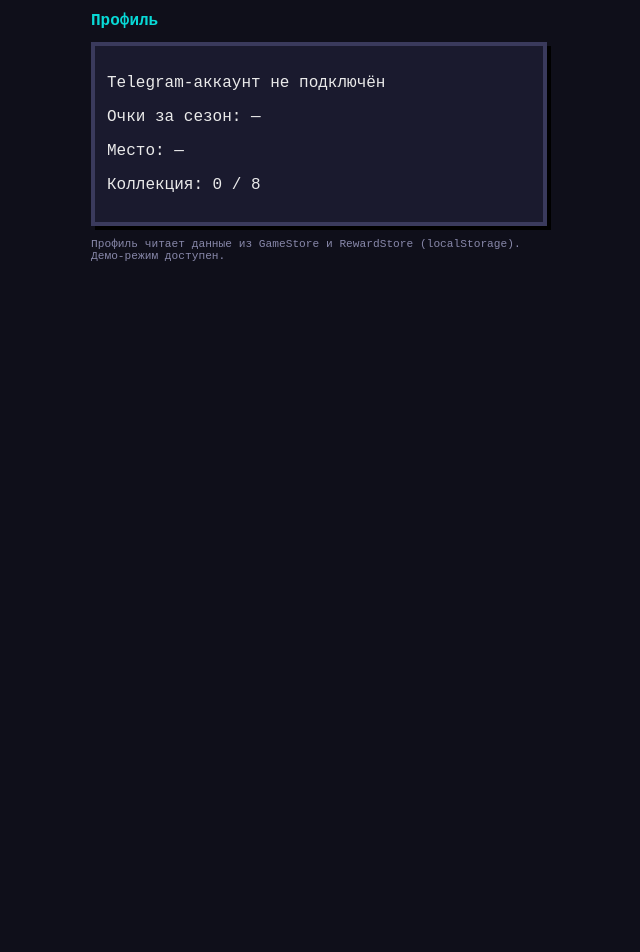
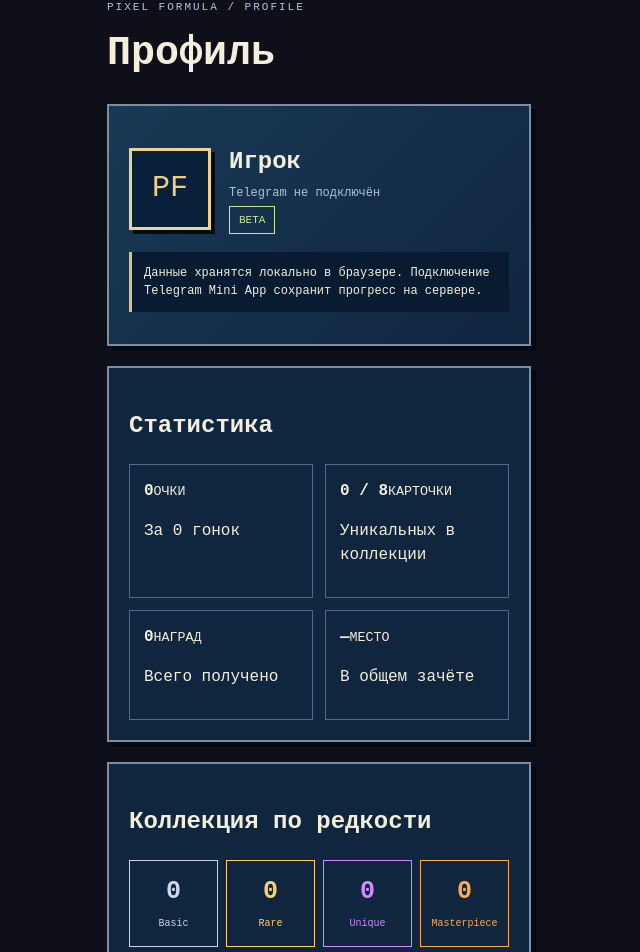
Before and after one commit to git-fomaz/pixel-formula, a React (Vite) app: page /profile in a window 1280 px wide. Shown: the part 211-1163 px from the top of the page, without its empty margins (321-961 px from the left). Before the commit the page ends 800 px from the top, so only its background shows below. Built offline with nearby package versions, Linux system fonts and the light colour scheme.

Commit message:
Restore Profile.tsx from beta 3 design

```diff
--- a/src/pages/Profile.tsx
+++ b/src/pages/Profile.tsx
@@ -1,14 +1,112 @@
+import { useMemo } from 'react';
+import { Link } from 'react-router-dom';
+import { PF_CARDS } from '../data/cards';
+
+function loadSummary() {
+  try {
+    const raw = localStorage.getItem('pf:rewards:v1');
+    if (!raw) return { total: 0, distinct: 0, counts: { Basic: 0, Rare: 0, Unique: 0, Masterpiece: 0 } };
+    const db = JSON.parse(raw);
+    if (db.version !== 1 || !db.awards) return { total: 0, distinct: 0, counts: { Basic: 0, Rare: 0, Unique: 0, Masterpiece: 0 } };
+    const awards = Object.values(db.awards) as any[];
+    const live = awards.filter(a => a && a.demo === false);
+    const known = live.filter(a => PF_CARDS.some(c => c.id === a.cardId));
+    const distinct = new Set(known.map(a => a.cardId)).size;
+    const counts: Record<string, number> = { Basic: 0, Rare: 0, Unique: 0, Masterpiece: 0 };
+    for (const a of known) {
+      const c = PF_CARDS.find(x => x.id === a.cardId);
+      if (c) counts[c.rarity]++;
+    }
+    return { total: known.length, distinct, counts };
+  } catch {
+    return { total: 0, distinct: 0, counts: { Basic: 0, Rare: 0, Unique: 0, Masterpiece: 0 } };
+  }
+}
+
+function loadPoints() {
+  let total = 0;
+  let races = 0;
+  try {
+    for (let i = 0; i < localStorage.length; i++) {
+      const k = localStorage.key(i);
+      if (k?.startsWith('pf:race-result:v1:')) {
+        const v = JSON.parse(localStorage.getItem(k) || '{}');
+        if (typeof v.points === 'number') {
+          total += v.points;
+          races++;
+        }
+      }
+    }
+  } catch {}
+  return { total, races };
+}
+
+const rarityStyle: Record<string, React.CSSProperties> = {
+  Basic: { color: '#c8d8e9', borderColor: '#c8d8e9' },
+  Rare: { color: '#ffd069', borderColor: '#ffd069' },
+  Unique: { color: '#d08bff', borderColor: '#d08bff' },
+  Masterpiece: { color: '#ffac46', borderColor: '#ffac46' },
+};
+
 export default function Profile() {
+  const rewards = useMemo(loadSummary, []);
+  const pts = useMemo(loadPoints, []);
+
   return (
-    <div className="pixel-page">
-      <h2>Профиль</h2>
-      <div className="pixel-card">
-        <p>Telegram-аккаунт не подключён</p>
-        <p>Очки за сезон: —</p>
-        <p>Место: —</p>
-        <p>Коллекция: 0 / 8</p>
+    <div style={{ maxWidth: 760, margin: '0 auto', padding: '16px 16px 26px', color: '#f4eedc', fontFamily: "'Courier New', monospace", lineHeight: 1.5 }}>
+      <div style={{ fontSize: 11, letterSpacing: 2, color: '#b3c6df' }}>PIXEL FORMULA / PROFILE</div>
+      <h1 style={{ fontSize: 'clamp(26px,7vw,40px)', margin: '8px 0 14px' }}>Профиль</h1>
+
+      <section style={{ ...panel, background: 'linear-gradient(135deg,#193956,#10253e)' }}>
+        <div style={{ display: 'flex', gap: 18, alignItems: 'center', margin: '18px 0' }}>
+          <div style={{ flex: '0 0 82px', height: 82, display: 'grid', placeItems: 'center', border: '3px solid #edd38d', background: '#09203a', fontSize: 30, color: '#edcf7e', boxShadow: '4px 4px #030b16' }}>
+            PF
+          </div>
+          <div>
+            <h2 style={{ margin: 0 }}>Игрок</h2>
+            <p style={{ color: '#afc1d7', fontSize: 12, margin: '4px 0' }}>Telegram не подключён</p>
+            <span style={{ display: 'inline-block', padding: '5px 9px', border: '1px solid #c8e889', color: '#c8e889', fontSize: 11 }}>BETA</span>
+          </div>
+        </div>
+        <p style={{ borderLeft: '3px solid #e2c16b', background: '#091b30', fontSize: 12, padding: 12 }}>
+          Данные хранятся локально в браузере. Подключение Telegram Mini App сохранит прогресс на сервере.
+        </p>
+      </section>
+
+      <section style={panel}>
+        <h2>Статистика</h2>
+        <div style={{ display: 'grid', gridTemplateColumns: 'repeat(2,1fr)', gap: 12 }}>
+          <div style={stat}><strong>{pts.total}</strong><small>ОЧКИ</small><p>За {pts.races} гонок</p></div>
+          <div style={stat}><strong>{rewards.distinct} / {PF_CARDS.length}</strong><small>КАРТОЧКИ</small><p>Уникальных в коллекции</p></div>
+          <div style={stat}><strong>{rewards.total}</strong><small>НАГРАД</small><p>Всего получено</p></div>
+          <div style={stat}><strong>—</strong><small>МЕСТО</small><p>В общем зачёте</p></div>
+        </div>
+      </section>
+
+      <section style={panel}>
+        <h2>Коллекция по редкости</h2>
+        <div style={{ display: 'grid', gridTemplateColumns: 'repeat(4,1fr)', gap: 8, marginTop: 12 }}>
+          {(['Basic', 'Rare', 'Unique', 'Masterpiece'] as const).map(r => (
+            <div key={r} style={{ padding: '12px 5px', border: '1px solid', textAlign: 'center', ...rarityStyle[r] }}>
+              <strong style={{ fontSize: 25, display: 'block' }}>{rewards.counts[r]}</strong>
+              <span style={{ fontSize: 10 }}>{r}</span>
+            </div>
+          ))}
+        </div>
+        <div style={{ height: 12, border: '1px solid #607c96', marginTop: 12, background: '#07172c' }}>
+          <div style={{ height: '100%', background: '#e2c16b', width: `${(rewards.distinct / PF_CARDS.length) * 100}%` }} />
+        </div>
+      </section>
+
+      <div style={{ display: 'flex', gap: 10, flexWrap: 'wrap', marginTop: 20 }}>
+        <Link to="/collection" style={button}>Открыть коллекцию</Link>
+        <Link to="/predict" style={{ ...button, background: '#142e4c', color: '#f4eedc' }}>Сделать прогноз</Link>
+        <Link to="/calendar" style={{ ...button, background: '#142e4c', color: '#f4eedc' }}>Календарь</Link>
       </div>
-      <p style={{ fontSize: '0.7rem', color: '#8888aa' }}>Профиль читает данные из GameStore и RewardStore (localStorage). Демо-режим доступен.</p>
     </div>
   );
 }
+
+const panel: React.CSSProperties = { border: '2px solid #7b8ea3', background: '#10253e', padding: 20, marginTop: 20, boxShadow: '5px 5px #020915' };
+const stat: React.CSSProperties = { border: '1px solid #4f6a86', padding: 14 };
+const button: React.CSSProperties = { font: "700 13px 'Courier New', monospace", minHeight: 48, padding: '12px 14px', border: '2px solid #eadfc5', background: '#e2c16b', color: '#07172c', display: 'inline-flex', alignItems: 'center', justifyContent: 'center', textDecoration: 'none', cursor: 'pointer', textAlign: 'center', flex: 1 };
```
